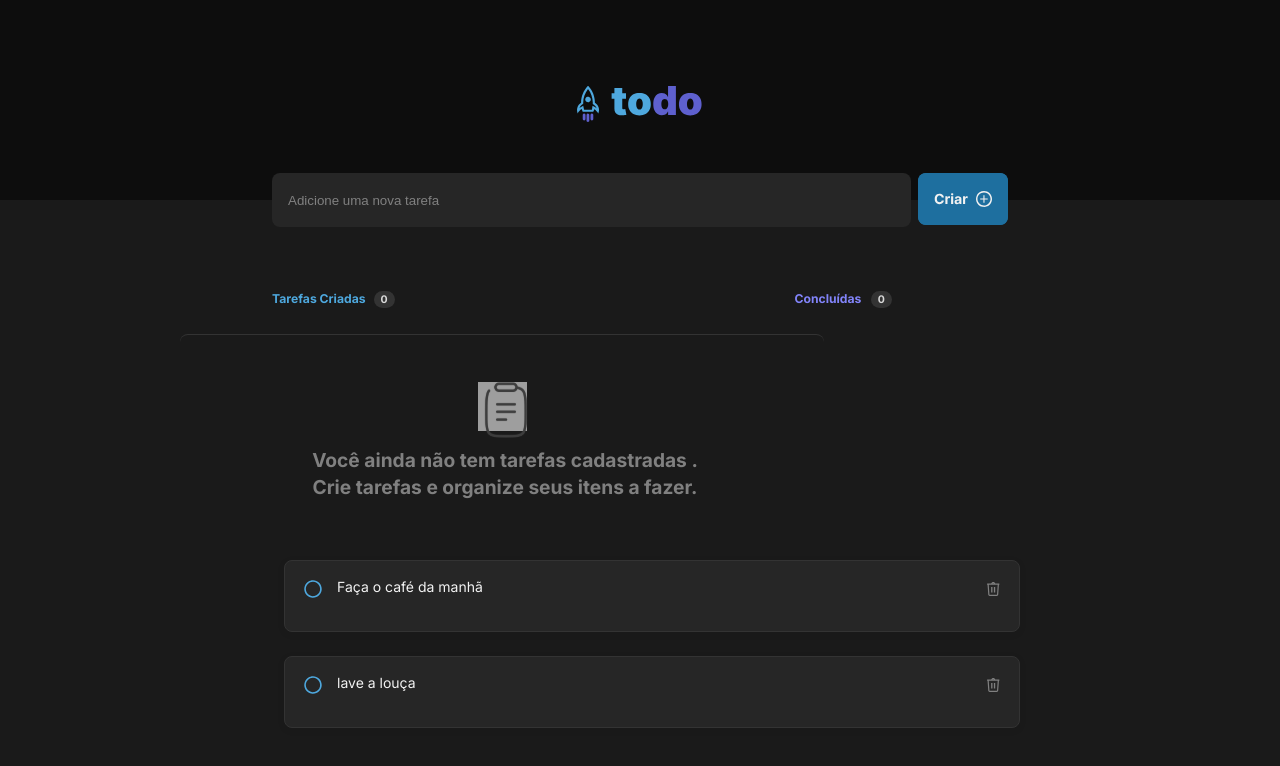
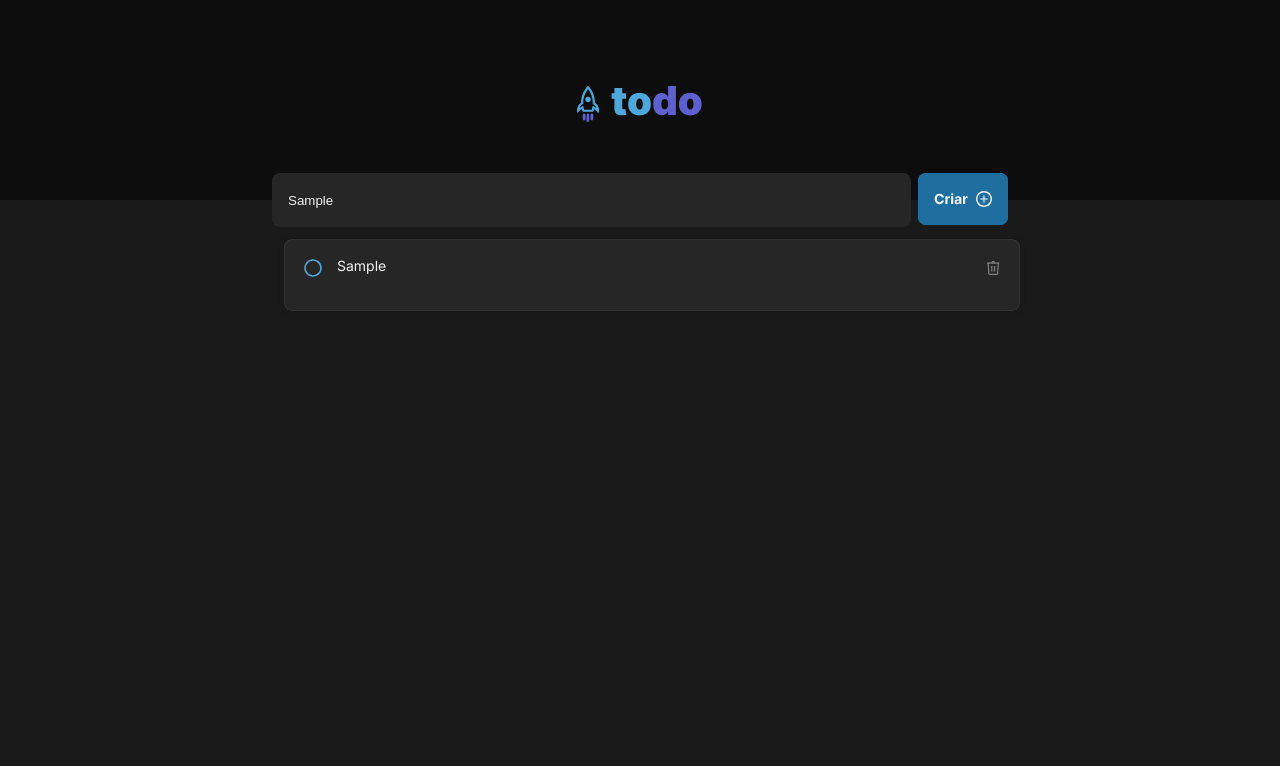
Before and after one commit to VanessaBach/ToDoList, a React (Vite) app: page / in a window 1280 px wide. Both pictures are taken after typing "Sample" into the empty fields and a click on the button 963 px from the left and 199 px from the top of the page. Shown: the top 766 px of the page. Built offline with nearby package versions, Linux system fonts and the light colour scheme; grey boxes are pictures that could not be loaded.

Commit message:
tentando excluir tasks

```diff
--- a/src/App.module.css
+++ b/src/App.module.css
@@ -4,6 +4,51 @@
   flex-direction: column;
   align-items: center;
   background: #1A1A1A;
+}
+
+.newTask {
+  min-width: 736px;
+  display: flex;
+  height: 54px;
+  margin-top: -27px;
+}
+
+.newTask form {
+  width: 100%;
+  display: flex;
+}
+
+.newTask form input {
+  flex-grow: 1;
+  background-color: var(--gray-500);
+  border: none;
+  padding: 16px;
+  border-radius: 8px;
+  color: var(--gray-100);
+}
+
+.newTask form input::placeholder {
+  color: var(--gray-400);
+}
+
+.newTask form button svg{
+  margin-left: 4px;
+}
+
+.newTask form button {
+  margin-left: 0.5rem;
+  border: none;
+  width: 90px;
+  height: 52px;
+  display: flex;
+  align-items: center;
+  justify-content: center;
+  padding: 16px;
+  gap: 8px;
+  border-radius: 8px;
+  background-color: var(--blueDark);
+  color: var(--gray-100);
+
 }
 
 
--- a/src/App.tsx
+++ b/src/App.tsx
@@ -1,42 +1,75 @@
 import { Header } from './components/Header';
-import { NewTask } from './components/NewTask';
 import { Tasks } from './components/Tasks';
 import { Quadro } from './components/Quadro';
+import ButtonImg from './assets/Button.svg';
 
 import styles from './App.module.css';
 import './global.css';
 import { v4 as uuidv4 } from 'uuid';
+import { ChangeEvent, FormEvent, useState } from 'react';
+
+export interface TaskProps {
+  title: string,
+  isComplete: boolean,
+  id?: string,
+  onDeleteTask?: (task: object) => void;
+}
+
+export function App() {
+
+  const [tasks, setTasks] = useState<TaskProps[]>([])
+  const [newTask, setNewTask ] = useState<TaskProps>({} as TaskProps)
+
+  function handleNewTask(event: ChangeEvent<HTMLInputElement>) {
+
+    setNewTask(
+      {
+        title: event.target.value,
+        isComplete: false,
+        id: uuidv4(),
+      }
+    )
+  }
+
+  function handleSubmit(event: FormEvent) {
+    event.preventDefault()
+    setTasks(state => [...state, newTask])
+  }
+
+  function onDeleteTask(taskToDelete: object) {
+    const tasksWithoutDeletedOne = tasks.filter(task => {
+      return task != taskToDelete;
+    })
+    setTasks(tasksWithoutDeletedOne);
+  }
 
 
-const tasks = [
-  {
-    id: uuidv4(),
-    title: [
-      { type: 'paragraph', text: 'Faça o café da manhã' },
-    ],
-    isComplete: false,
-  },
-  {
-    id: uuidv4(),
-    title: [
-      {type: 'paragraph', text: 'lave a louça'},
-    ],
-    isComplete: false,
-  },
-];
 
-export function App() {
   return (
-    <div className={styles.wrapper}>
-      <Header/>
-      <NewTask/>
-      <Quadro/>
+      <div className={styles.wrapper}>
+        <Header/>
+        <div className={styles.newTask}>
+        <form onSubmit={handleSubmit}>
+          <input
+            type="text"
+            placeholder="Adicione uma nova tarefa"
+            onChange={handleNewTask}
+            value={newTask.title}
+            required
+          />
+          <button type="submit">
+            <img src={ButtonImg} alt="" />
+          </button>
+        </form>
+      </div>
+      {tasks.length == 0 && <Quadro/>}
       {tasks.map(task => {
         return (
           <Tasks
             key={task.id}
             title={task.title}
             isComplete={task.isComplete}
+            onDeleteTask={onDeleteTask}
           />
         )
       })}
--- a/src/components/NewTask.module.css
+++ /dev/null
@@ -1,44 +0,0 @@
-.newTask {
-  min-width: 736px;
-  display: flex;
-  height: 54px;
-  margin-top: -27px;
-}
-
-.newTask form {
-  width: 100%;
-  display: flex;
-}
-
-.newTask form input {
-  flex-grow: 1;
-  background-color: var(--gray-500);
-  border: none;
-  padding: 16px;
-  border-radius: 8px;
-  color: var(--gray-100);
-}
-
-.newTask form input::placeholder {
-  color: var(--gray-400);
-}
-
-.newTask form button svg{
-  margin-left: 4px;
-}
-
-.newTask form button {
-  margin-left: 0.5rem;
-  border: none;
-  width: 90px;
-  height: 52px;
-  display: flex;
-  align-items: center;
-  justify-content: center;
-  padding: 16px;
-  gap: 8px;
-  border-radius: 8px;
-  background-color: var(--blueDark);
-  color: var(--gray-100);
-
-}
--- a/src/components/NewTask.tsx
+++ /dev/null
@@ -1,38 +0,0 @@
-import styles from './NewTask.module.css';
-import ButtonImg from '../assets/Button.svg';
-import { FormEvent, ChangeEvent, useState } from 'react';
-
-export function NewTask() {
-
-  const [tasks, setTasks] = useState([])
-
-  const [newTask, setNewTask ] = useState('')
-
-  function handleNewTask(event: FormEvent) {
-    event.preventDefault()
-
-    setTasks([...tasks, newTask]);
-    setNewTask('');
-  }
-
-  function handleNewTaskChange() {
-    setNewTask(event.target.value);
-  }
-
-  return (
-    <div className={styles.newTask}>
-      <form onSubmit={handleNewTask}>
-        <input
-          type="text"
-          placeholder="Adicione uma nova tarefa"
-          value={newTask}
-          onChange={handleNewTaskChange}
-          required
-        />
-        <button type="submit">
-          <img src={ButtonImg} alt="" />
-        </button>
-      </form>
-    </div>
-  )
-}
--- a/src/components/Tasks.tsx
+++ b/src/components/Tasks.tsx
@@ -1,8 +1,15 @@
 import styles from './Tasks.module.css';
 import CheckImg from '../assets/check.svg';
 import TrashImg from '../assets/trash.svg';
+import { TaskProps } from '../App';
 
-export function Tasks({ title }) {
+
+export function Tasks({ title, isComplete, id, onDeleteTask}:TaskProps) {
+
+  function handleDelete() {
+    onDeleteTask(title);
+  }
+
   return (
     <div>
       <div className={styles.list}>
@@ -11,11 +18,9 @@ export function Tasks({ title }) {
             <img src={CheckImg} alt="" />
           </div>
           <div className={styles.taskText}>
-            {title.map(line => {
-              return <p key={line.text}>{line.text} </p>
-            })}
+           {title}
           </div>
-          <div className={styles.trash}>
+          <div className={styles.trash} onClick={handleDelete}>
             <img src={TrashImg} alt="" />
           </div>
         </div>
```
